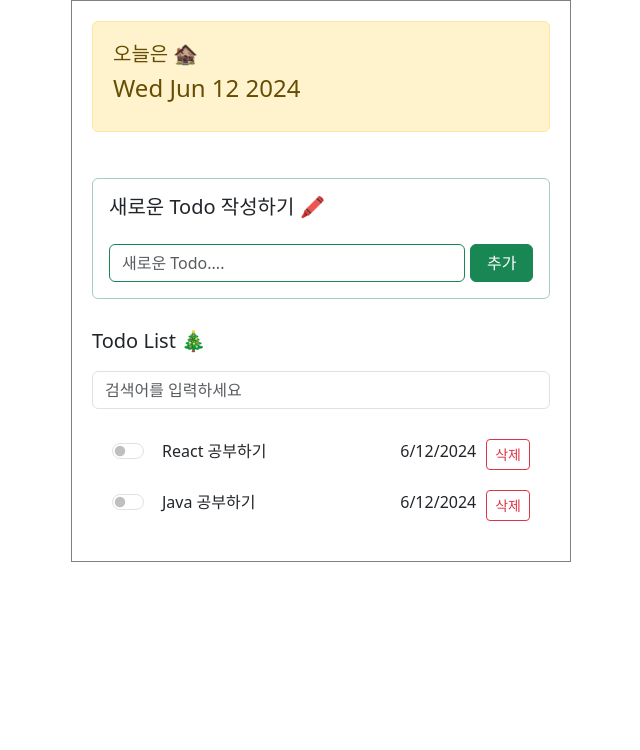
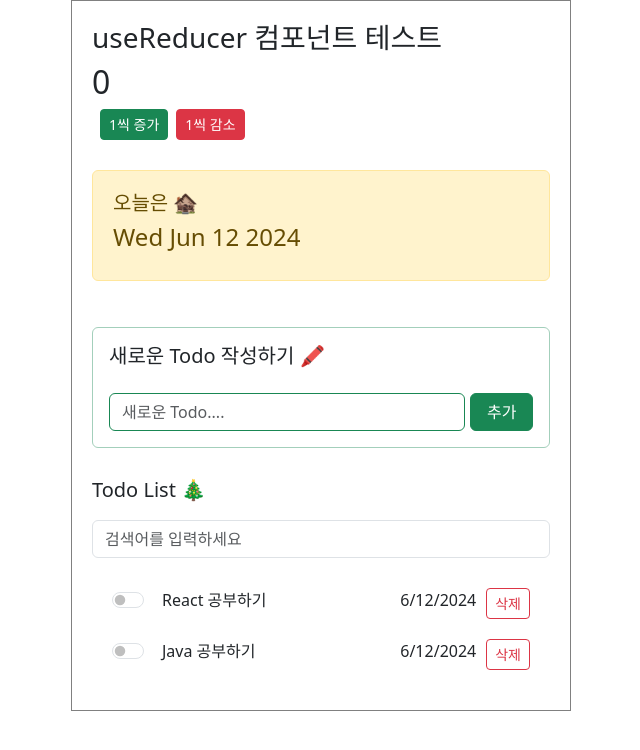
Before and after one commit to kth701/react, a React (Create React App) app in the folder todo/: page / in a window 1280 px wide. Shown: the top 750 px of the page, without its empty margins (319-959 px from the left). Built offline with nearby package versions, Linux system fonts and the light colour scheme.

Commit message:
- test reducer

```diff
--- a/todo/src/App.js
+++ b/todo/src/App.js
@@ -5,6 +5,8 @@ import { useState, useRef } from "react";
 import Header from './component/Header.js';
 import TodoEditor from './component/TodoEditor.js';
 import TodoList from './component/TodoList.js';
+
+import TestReducerComp from './component/TestReducerComp.js';
 
 
 // 목데이터 설정
@@ -64,6 +66,9 @@ function App() {
   return (
     <div className="container">
       <div className="contents">
+        <div>
+          <TestReducerComp />
+        </div>
 
         <Header />
         <TodoEditor onCreate={onCreate} />
--- /dev/null
+++ b/todo/src/component/TestReducerComp.js
@@ -0,0 +1,53 @@
+// import {useState} from 'react';
+import { useReducer} from 'react';
+
+// action = {type:"INCREASE" , data: 1}
+// dispath({type:"INCREASE" , data: 1})
+function reducer(state, action){
+  switch (action.type){
+    case "INCREASE":
+      return state + action.data;
+    case "DECREASE":
+      return state - action.data;
+  }
+
+}
+
+const TestReducerComp = ()=>{
+ // 반드시 컴포넌트 안에서만 사용 : useState()
+  // const [count, setCount] = useState(100)
+
+  // ----------------- //
+  // 상태변화 코드 : State값을 변경하는 코드
+  // ----------------- //
+  // const onIncrease = () => { setCount(count+1)}
+  // const onDecrease = () => { setCount(count-1)}
+  // ----------------//
+
+  const [count, dispath] = useReducer(reducer, 0);
+
+  return (
+    <div>
+      <h3>useReducer 컴포넌트 테스트</h3>
+      <div><h2>{count}</h2></div>
+      <div>
+        <button
+          // onClick={onIncrease}
+          onClick={ ()=> dispath({type:"INCREASE" , data: 1})}
+          className="btn btn-success btn-sm mx-2">1씩 증가</button>
+        <button
+          // onClick={onDecrease}
+          onClick= { () => dispath({type:"DECREASE", data:1})}
+          className="btn btn-danger btn-sm">1씩 감소</button>
+      </div>
+    </div>
+  );
+}
+
+
+// function TestReduceComp2() {
+//   return (<div>
+
+//   </div>);
+// }
+export default TestReducerComp;
```
